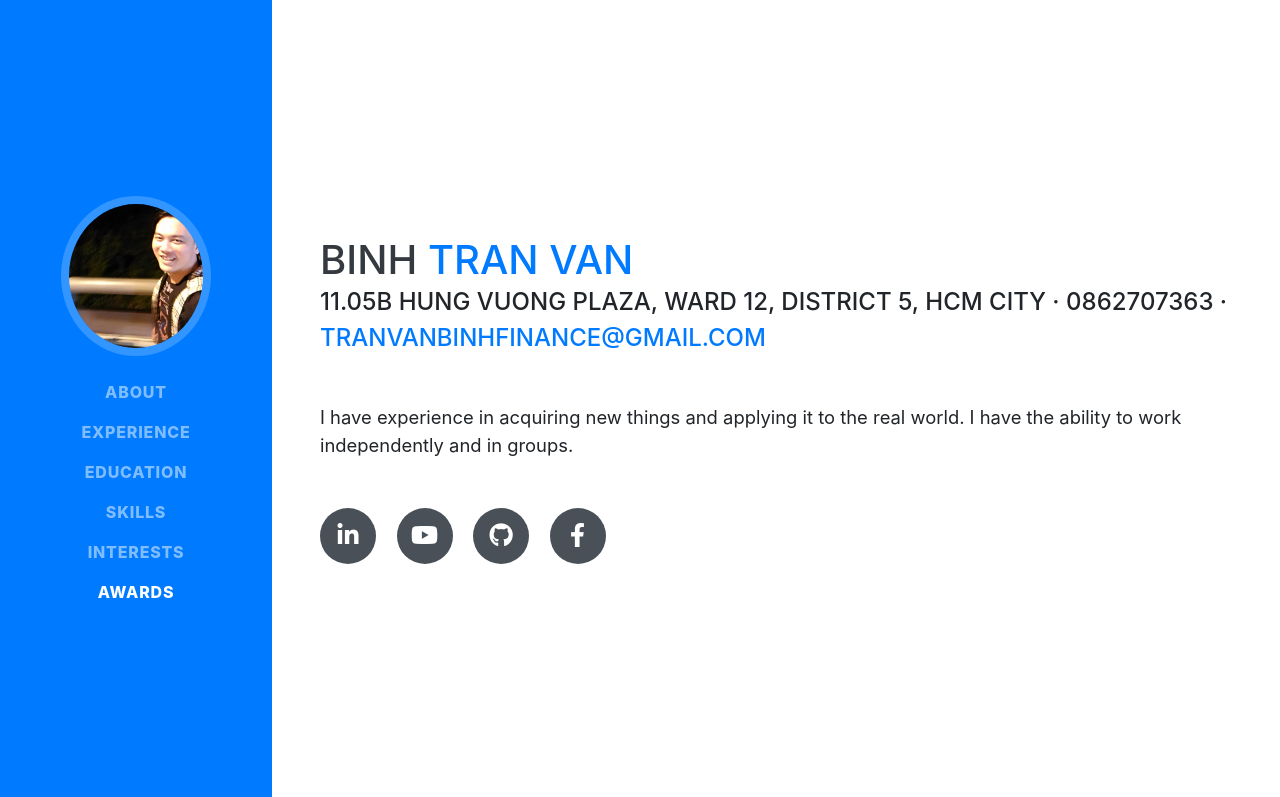
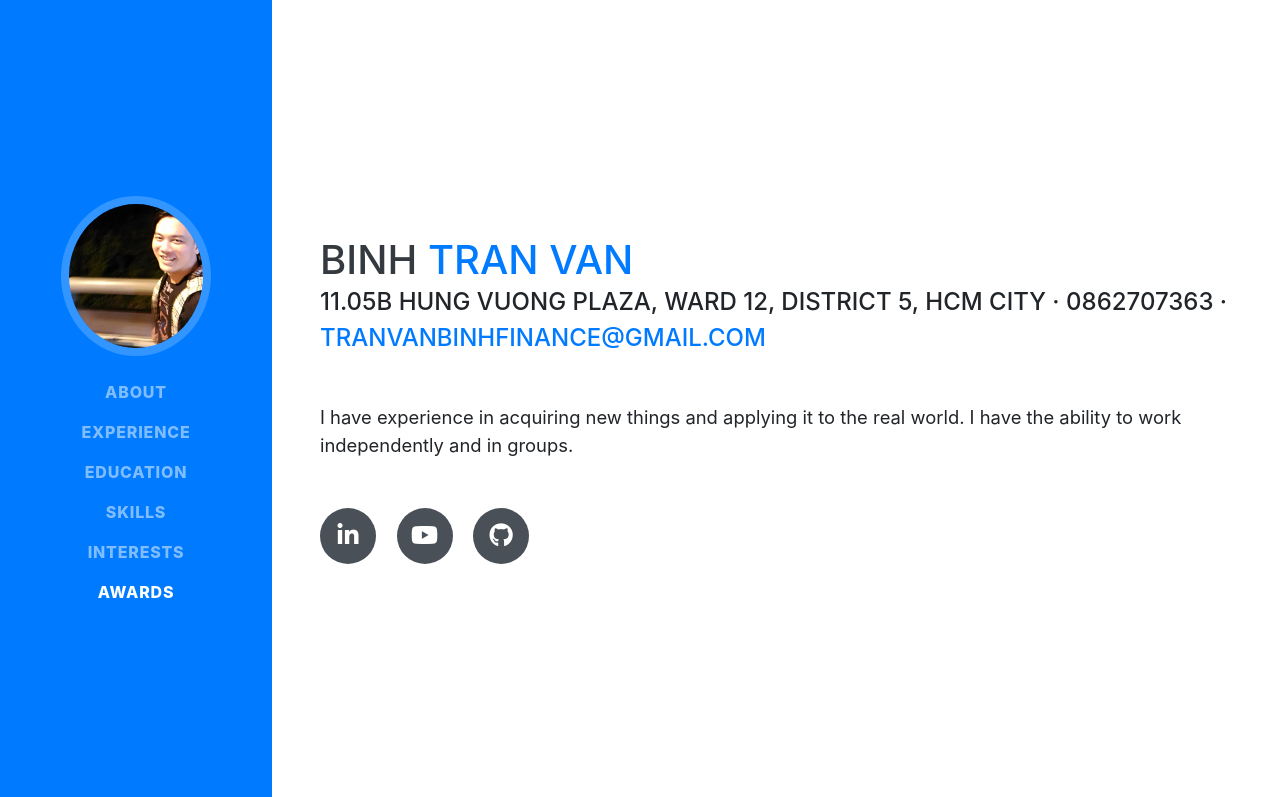
Before and after one commit to BinhTranVan/cv_binh, a website with bundled scripts: page index.html in a window 1280 px wide. Shown: the top 797 px of the page. Built offline with nearby package versions, Linux system fonts and the light colour scheme; a web font is replaced by a local one.

Commit message:
Change 6

```diff
--- a/index.html
+++ b/index.html
@@ -79,9 +79,6 @@
           </a>
           <a href="https://github.com/BinhTranVan">
             <i class="fab fa-github"></i>
-          </a>
-          <a href="https://www.facebook.com/BinhZg">
-            <i class="fab fa-facebook-f"></i>
           </a>
         </div>
       </div>
```
Also changed, not shown: .travis.yml (added), 2 other files.
